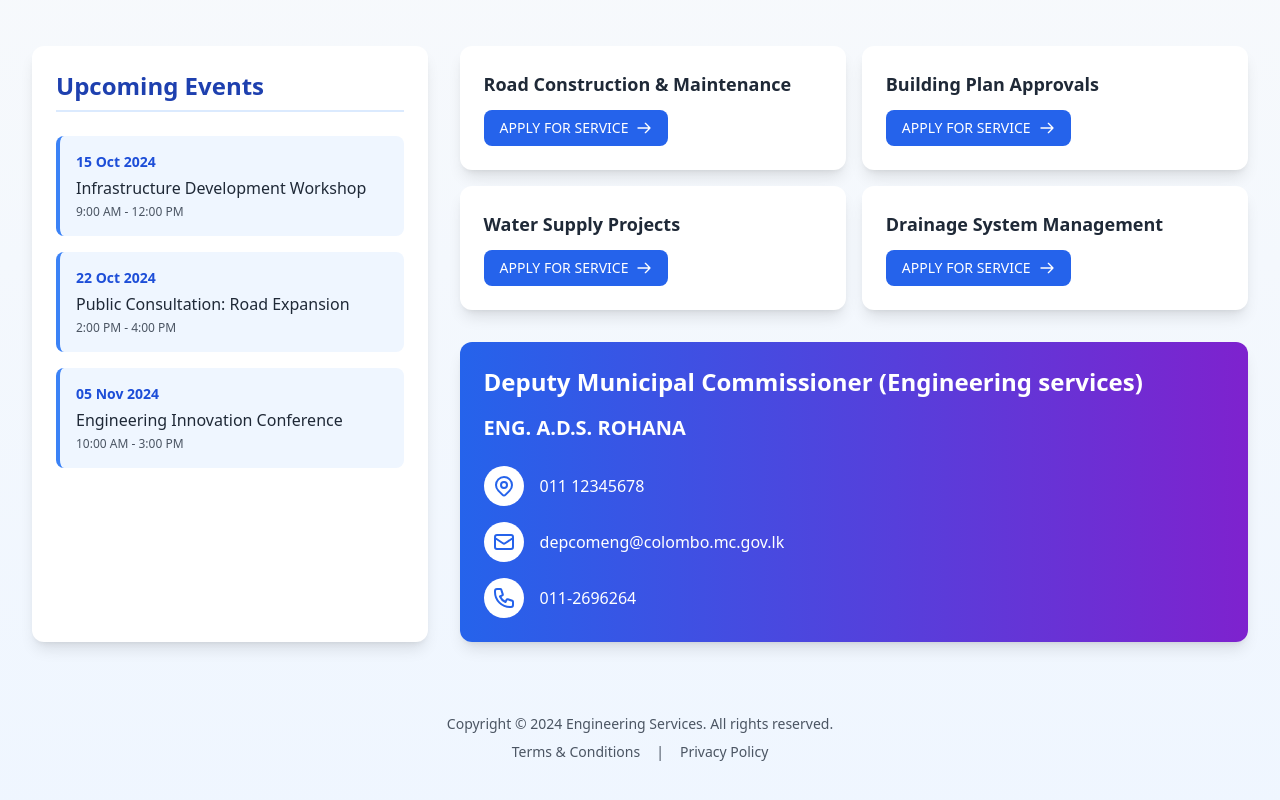
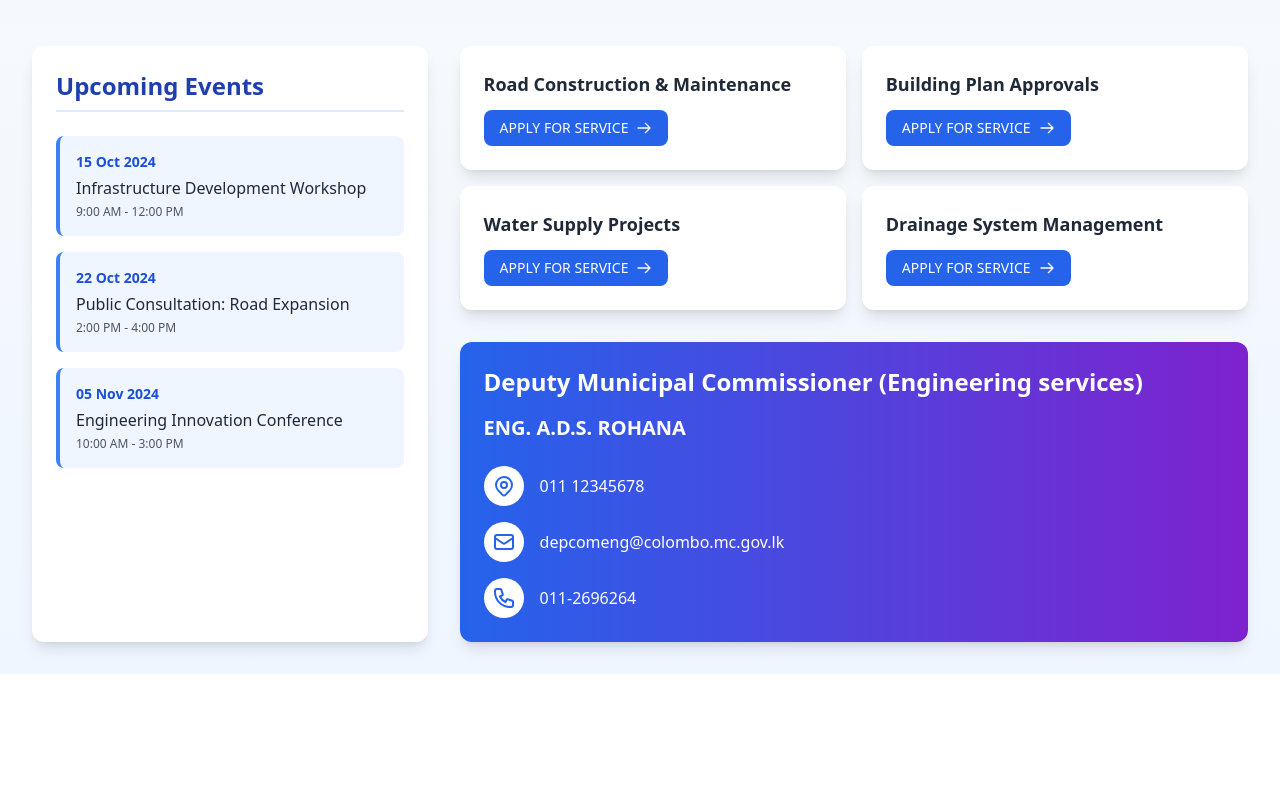
Before and after one commit to ThilinaKanishka/HCI-PROJECT-Front-End-Development-Colombo-Municipal-Council, a React (Vite) app in the folder Front_End/: page / in a window 1280 px wide. Shown: the part 290-1090 px from the top of the page. After the commit the page ends 964 px from the top, so only its background shows below. Built offline with nearby package versions, Linux system fonts and the light colour scheme.

Commit message:
Update Engineering_Services.jsx

```diff
--- a/Front_End/src/components/Engineering_Services.jsx
+++ b/Front_End/src/components/Engineering_Services.jsx
@@ -241,26 +241,6 @@ function Engineering_Services() {
           </div>
         </div>
       </div>
-
-      {/* Footer */}
-      <footer className="mt-12 py-6 text-center text-gray-600 text-sm">
-        <p>Copyright © 2024 Engineering Services. All rights reserved.</p>
-        <div className="mt-2 space-x-4">
-          <a
-            href="#"
-            className="hover:text-blue-700 transition-colors duration-300"
-          >
-            Terms & Conditions
-          </a>
-          <span>|</span>
-          <a
-            href="#"
-            className="hover:text-blue-700 transition-colors duration-300"
-          >
-            Privacy Policy
-          </a>
-        </div>
-      </footer>
     </div>
   );
 }
```
